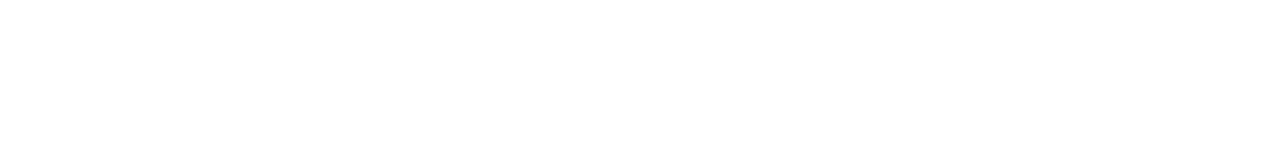
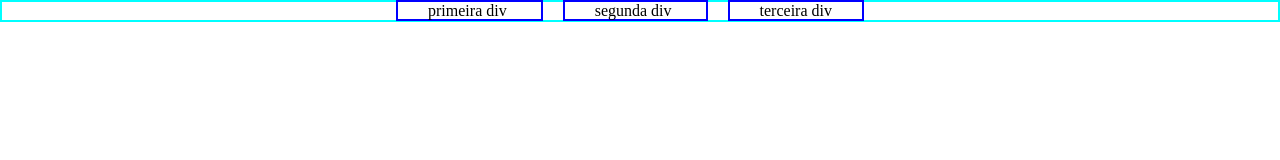
Before and after one commit to PEROBAQNTIN/inline, a plain HTML site: page index.html in a window 1280 px wide. Drawn offline with Linux system fonts and the light colour scheme.

Commit message:
atividade finalizada

```diff
--- a/index.html
+++ b/index.html
@@ -8,6 +8,16 @@
     <title>Display inline</title>
 </head>
 <body>
-
+    <main>
+        <div>
+            primeira div
+        </div>
+        <div>
+            segunda div
+        </div>
+        <div>
+            terceira div
+        </div>
+    </main>
 </body>
 </html>
--- a/style.css
+++ b/style.css
@@ -0,0 +1,19 @@
+*{
+    margin: 0;
+    padding: 0;
+    box-sizing: border-box;
+
+}
+
+
+main{
+    border: 2px solid cyan;
+    text-align: center;
+}
+
+div{
+    border: 2px solid blue;
+    display: inline;
+    margin-right: 20px;
+    padding-inline: 30px;
+}
```
